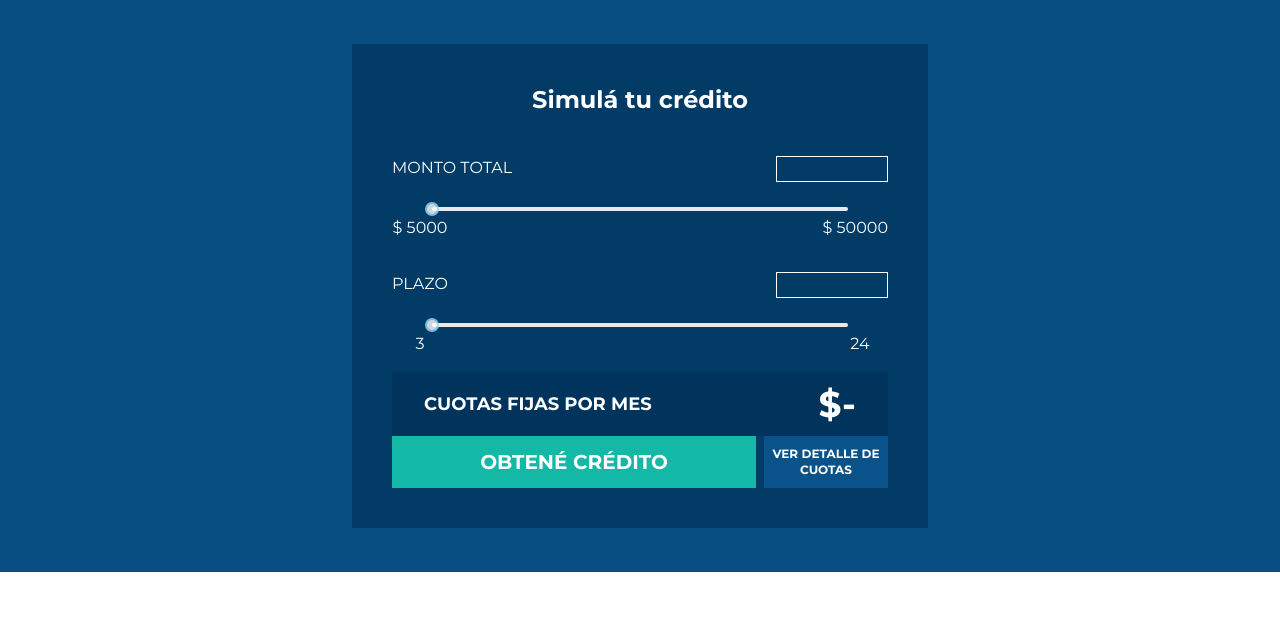
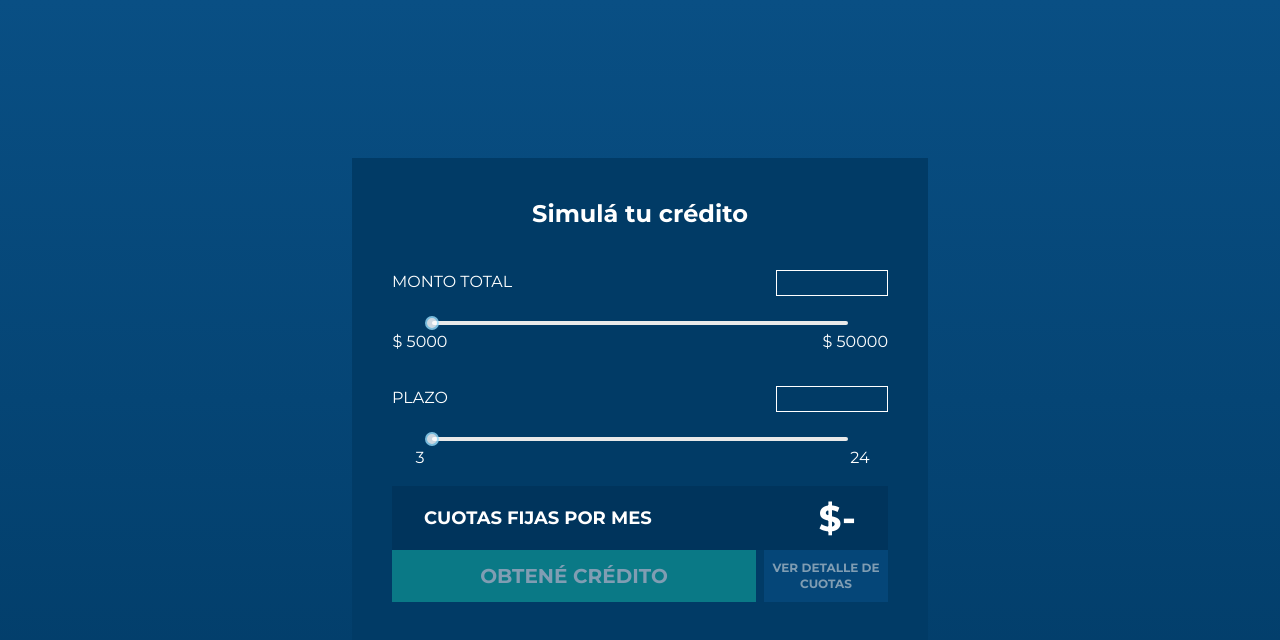
Before and after one commit to UrielAraujoGit/challenge-react-digbang, a React (Vite) app: page / in a window 1280 px wide. Shown: the top 640 px of the page. Built offline with nearby package versions, Linux system fonts and the light colour scheme.

Commit message:
create modal-container-component & modal-credit & modal-payment-details

```diff
--- a/src/App.tsx
+++ b/src/App.tsx
@@ -1,28 +1,51 @@
-import CreditContainer from "./components/credit-container";
+import { ReactNode, useState } from "react";
+import CreditContainer from "./components/credit-components/credit-container";
+import ModalCredit from "./components/credit-components/credit-modal-components/modal-credit";
+import ModalContainer from "./components/modal-component";
+import ModalPaymentDetails from "./components/credit-components/credit-modal-components/modal-payment-details";
 
 // TODO: memoize fn props
 
 function App() {
-  const openModalCredit = (loan: number, installments: number) =>
-    alert("¡Crédito solicitado con éxito!");
+  const openModalCredit = (loan: number, installments: number) => {
+    const modalCredit = (
+      <ModalCredit loan={loan} installments={installments}></ModalCredit>
+    );
+    setModal(modalCredit);
+  };
 
   const openModalPaymentsDetails = (
     loan: number,
     installments: number,
-    paymentsAmout: number
+    paymentsAmount: number
   ) => {
-    alert(`el valor de cada cuota es: $${paymentsAmout}`);
+    const modalPaymentDetails = (
+      <ModalPaymentDetails
+        total={loan}
+        installments={installments}
+        paymentsAmount={paymentsAmount}
+      ></ModalPaymentDetails>
+    );
+    setModal(modalPaymentDetails);
   };
+
+  const [modal, setModal] = useState<ReactNode | null>(null);
 
   return (
     <>
-      <section className="bg-primary-light p-11 flex justify-center">
-        <div className="w-full max-w-full md:max-w-xl lg:max-w-xl 2xl:max-w-3xl">
+      <section className="bg-primary-light p-3 sm:p-8 md:p-11 flex justify-center min-h-svh items-center bg-gradient-to-b from-primary-light to-primary-default relative">
+        <div className="w-full max-w-full md:max-w-xl lg:max-w-xl 2xl:max-w-3xl z-0">
           <CreditContainer
             openModalCredit={openModalCredit}
             openModalPaymentsDetails={openModalPaymentsDetails}
           ></CreditContainer>
         </div>
+
+        {modal ? (
+          <ModalContainer closeModal={() => setModal(null)}>
+            {modal}
+          </ModalContainer>
+        ) : null}
       </section>
     </>
   );
--- a/src/components/credit-container.tsx
+++ b/src/components/credit-components/credit-container.tsx
@@ -1,5 +1,5 @@
 import { FC, useState } from "react";
-import { CreditDto } from "../schemas/credit-dto.type";
+import { CreditDto } from "./schemas/credit-dto.type";
 import CreditSlider from "./credit-slider";
 
 interface CreditContainerProps {
@@ -7,7 +7,7 @@ interface CreditContainerProps {
   openModalPaymentsDetails: (
     loan: number,
     installments: number,
-    paymentsAmout: number
+    paymentsAmount: number
   ) => void;
 }
 
@@ -22,7 +22,7 @@ const CreditContainer: FC<CreditContainerProps> = ({
     valid: false,
   });
 
-  const paymentsAmout =
+  const paymentsAmount =
     amount.value && payments.value
       ? (amount.value / payments.value).toFixed(2)
       : null;
@@ -66,16 +66,16 @@ const CreditContainer: FC<CreditContainerProps> = ({
           </div>
         </div>
         <div>
-          <h6 className="bg-primary-dark font-bold uppercase flex justify-between px-8 py-3 items-center">
+          <h6 className="bg-primary-dark font-bold uppercase flex flex-wrap justify-between px-8 py-3 items-center">
             <span className="text-lg ">Cuotas fijas por mes</span>
-            <span className="text-4xl">${paymentsAmout || "-"}</span>
+            <span className="text-4xl">${paymentsAmount || "-"}</span>
           </h6>
         </div>
-        <div className="flex gap-2">
+        <div className="flex flex-wrap gap-2">
           <button
             onClick={(e) => openModalCredit(amount.value, payments.value)}
             disabled={disabledBtns}
-            className="bg-teal-500 py-3 text-center text-xl uppercase font-bold flex-grow"
+            className="bg-teal-500 py-3 text-center text-xl uppercase font-bold flex-grow disabled:opacity-50 disabled:cursor-not-allowed"
           >
             Obtené crédito
           </button>
@@ -84,11 +84,11 @@ const CreditContainer: FC<CreditContainerProps> = ({
               openModalPaymentsDetails(
                 amount.value,
                 payments.value,
-                Number(paymentsAmout)
+                Number(paymentsAmount)
               )
             }
             disabled={disabledBtns}
-            className="bg-primary-btn uppercase font-bold text-xs w-1/3 md:w-1/4"
+            className="bg-primary-btn uppercase py-2 font-bold text-xs w-full sm:w-1/3 md:w-1/4 disabled:opacity-50 disabled:cursor-not-allowed"
           >
             Ver detalle de cuotas
           </button>
--- /dev/null
+++ b/src/components/credit-components/credit-modal-components/modal-credit.tsx
@@ -0,0 +1,17 @@
+import { FC } from "react";
+
+interface ModalCreditProps {
+  loan: number;
+  installments: number;
+}
+
+const ModalCredit: FC<ModalCreditProps> = ({ loan, installments }) => {
+  console.log("call api/credits", { data: { loan, installments } });
+  return (
+    <>
+      <div>¡Crédito solicitado con éxito!</div>
+    </>
+  );
+};
+
+export default ModalCredit;
--- /dev/null
+++ b/src/components/credit-components/credit-modal-components/modal-payment-details.tsx
@@ -0,0 +1,60 @@
+import { FC } from "react";
+
+interface ModalPaymentDetailsProps {
+  total: number;
+  installments: number;
+  paymentsAmount: number;
+}
+interface InstallmentItem {
+  id: number;
+  installment_index: number;
+  description: string;
+  amount: number;
+}
+
+const ModalPaymentDetails: FC<ModalPaymentDetailsProps> = ({
+  total,
+  installments,
+  paymentsAmount,
+}) => {
+  const installmentsList: Array<InstallmentItem> = [];
+  console.log("call api/credits", {
+    data: { total, paymentsAmount, installments },
+  });
+  for (let index = 0; index < installments; index++) {
+    installmentsList.push({
+      id: index,
+      installment_index: index + 1,
+      description: `Cuota N° ${index + 1}`,
+      amount: paymentsAmount,
+    });
+  }
+
+  return (
+    <>
+      <div>
+        <h3 className="font-bold text-2xl text-center text-primary-light pb-5">
+          Detalles de cuotas
+        </h3>
+        {installmentsList.map((item) => (
+          <ul key={item.id} className="py-2 border-b">
+            <p>
+              <span className="font-bold ">Cuota:</span>{" "}
+              {item.installment_index}
+            </p>
+            <p>
+              <span className="font-bold ">Importe:</span> ${item.amount}
+            </p>
+            <p>
+              <span className="font-bold ">Descripción:</span>{" "}
+              {item.description}
+            </p>
+          </ul>
+        ))}
+        <h5 className="font-bold text-xl py-5">Total: ${total}</h5>
+      </div>
+    </>
+  );
+};
+
+export default ModalPaymentDetails;
--- a/src/components/credit-slider.tsx
+++ b/src/components/credit-components/credit-slider.tsx
@@ -78,7 +78,9 @@ const CreditSlider: FC<CreditSliderProps> = ({
   };
 
   useEffect(() => {
-    setLastInputValidityCheck(String(value));
+    if (value) {
+      setLastInputValidityCheck(String(value));
+    }
   }),
     [value];
   return (
--- /dev/null
+++ b/src/components/modal-component.tsx
@@ -0,0 +1,29 @@
+import { FC, ReactNode } from "react";
+
+interface ModalContainerProps {
+  children: ReactNode;
+  closeModal?: () => void;
+}
+
+const ModalContainer: FC<ModalContainerProps> = ({ children, closeModal }) => {
+  return (
+    <div className="bg-black bg-opacity-40 min-h-svh min-w-full absolute flex justify-center items-center z-1">
+      <div className="bg-white relative w-full max-w-xs  p-3 sm:p-5 sm:max-w-md max-h-[90svh] overflow-auto">
+        <div className="sticky top-0 right-0">
+          <button
+            onClick={(e) => {
+              closeModal?.();
+            }}
+            className="absolute right-0 ml-auto p-2 font-bold"
+            title="close modal"
+          >
+            X
+          </button>
+        </div>
+        {children}
+      </div>
+    </div>
+  );
+};
+
+export default ModalContainer;
```
Also changed, not shown: src/components/credit-components/schemas/credit-dto.type.ts (renamed from src/schemas/credit-dto.type.ts).
